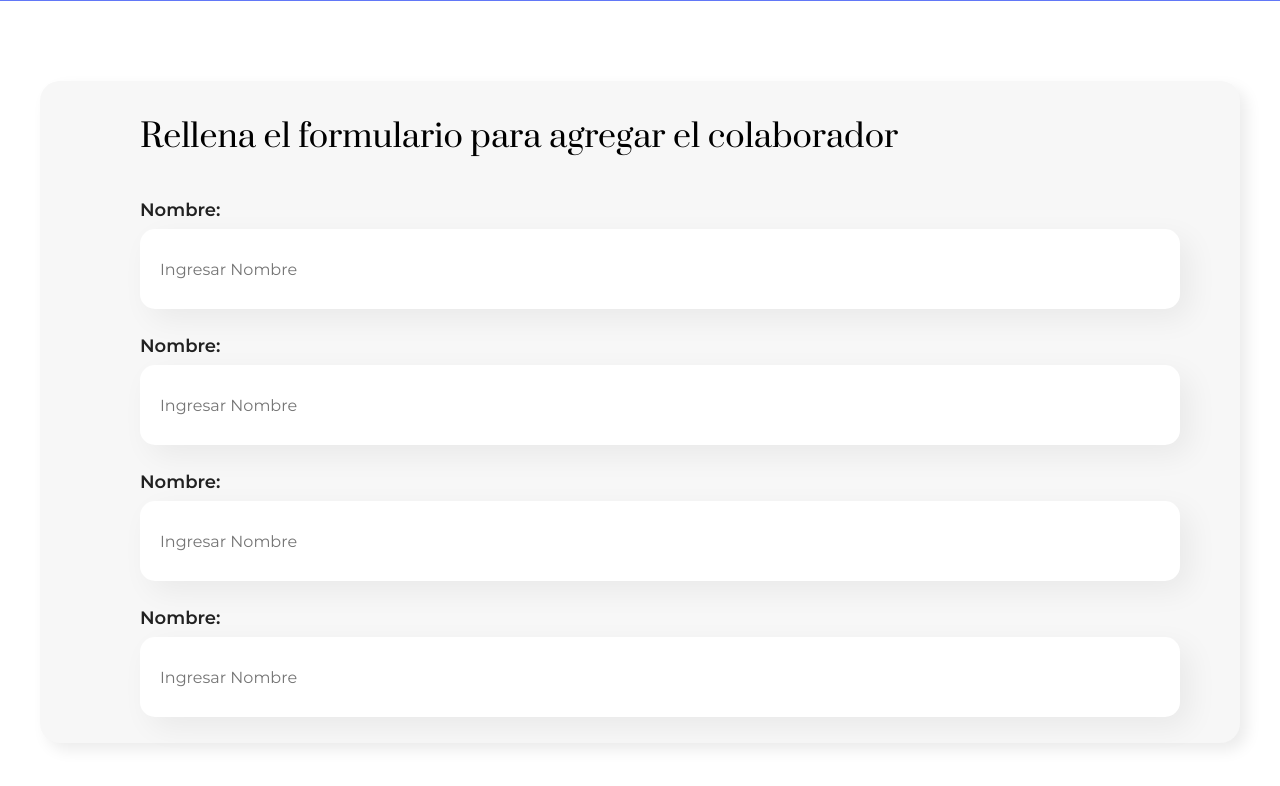
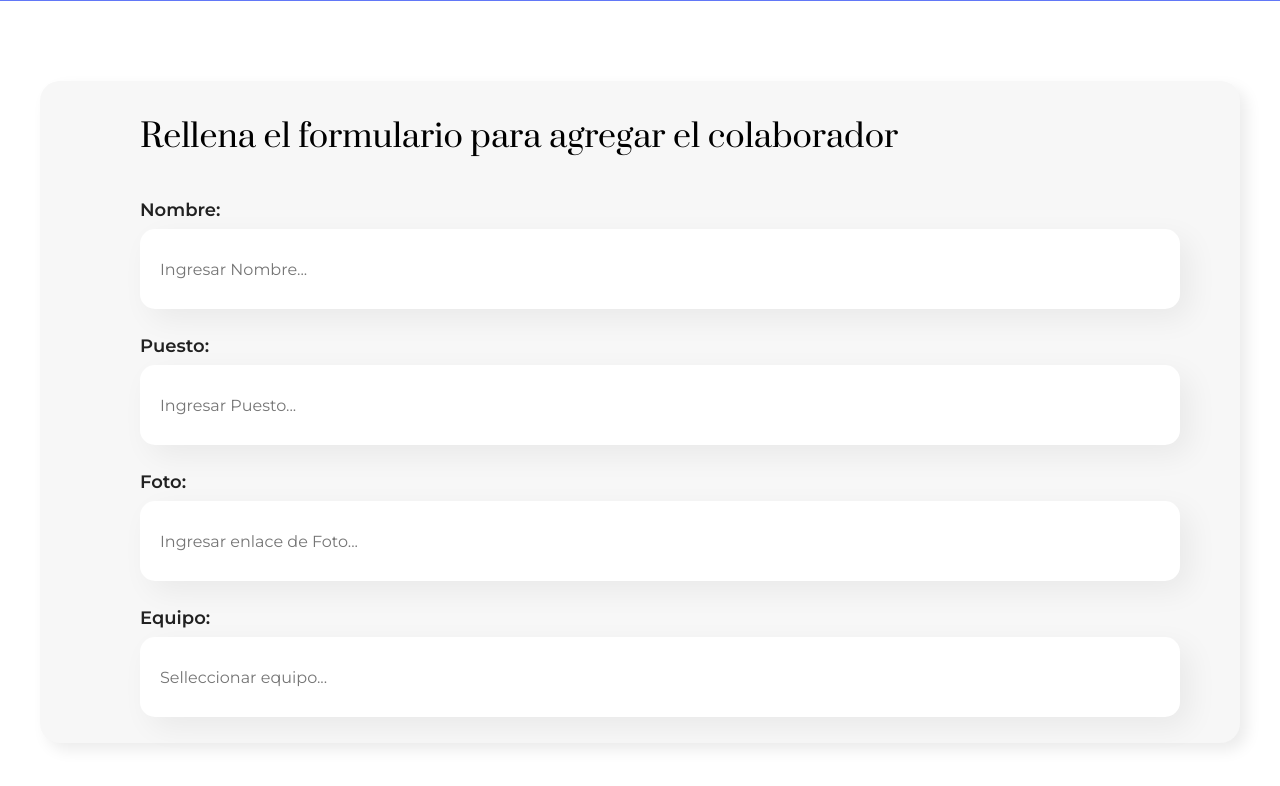
Before and after one commit to RafaelSolano/aluraorg, a React (Create React App) app: page / in a window 1280 px wide. Shown: the part 496-1282 px from the top of the page. Built offline with nearby package versions, Linux system fonts and the light colour scheme.

Commit message:
Se crear el componete input y se agrega al foirmulario

```diff
--- a/src/components/FieldInput/index.js
+++ b/src/components/FieldInput/index.js
@@ -1,8 +1,10 @@
 import "./FieldForm.css"
-const FieldForm = () =>{
+const FieldForm = (props) =>{
+    console.log("props: ", props);
+    const placeholderTemplate = `${props.placeholder}...`
     return <div className="fieldForm">
-    <label className="fieldForm__label"  >Nombre: </label>
-    <input className="fieldForm__input" type="text"  name="fieldText" placeholder="Ingresar Nombre"></input>
+    <label className="fieldForm__label"  >{props.title} </label>
+    <input className="fieldForm__input" type="text"  name="fieldText" placeholder={placeholderTemplate}></input>
 
 
     </div>
--- a/src/components/FormUser/FormUser.js
+++ b/src/components/FormUser/FormUser.js
@@ -5,10 +5,11 @@
     return <section className="formUser">
         <form className="formUser__form">
             <h2 className="formUser__title">Rellena el formulario para agregar el colaborador</h2>
-            <FieldForm/>
-            <FieldForm/>
-            <FieldForm/>
-            <FieldForm/>
+            <FieldForm title ='Nombre: ' placeholder="Ingresar Nombre"/>
+            <FieldForm title ='Puesto: ' placeholder="Ingresar Puesto"/>
+            <FieldForm title ='Foto:'placeholder="Ingresar enlace de Foto" />
+            <FieldForm title ='Equipo:'placeholder="Selleccionar equipo" />
+
         </form>
     </section>
 }
```
